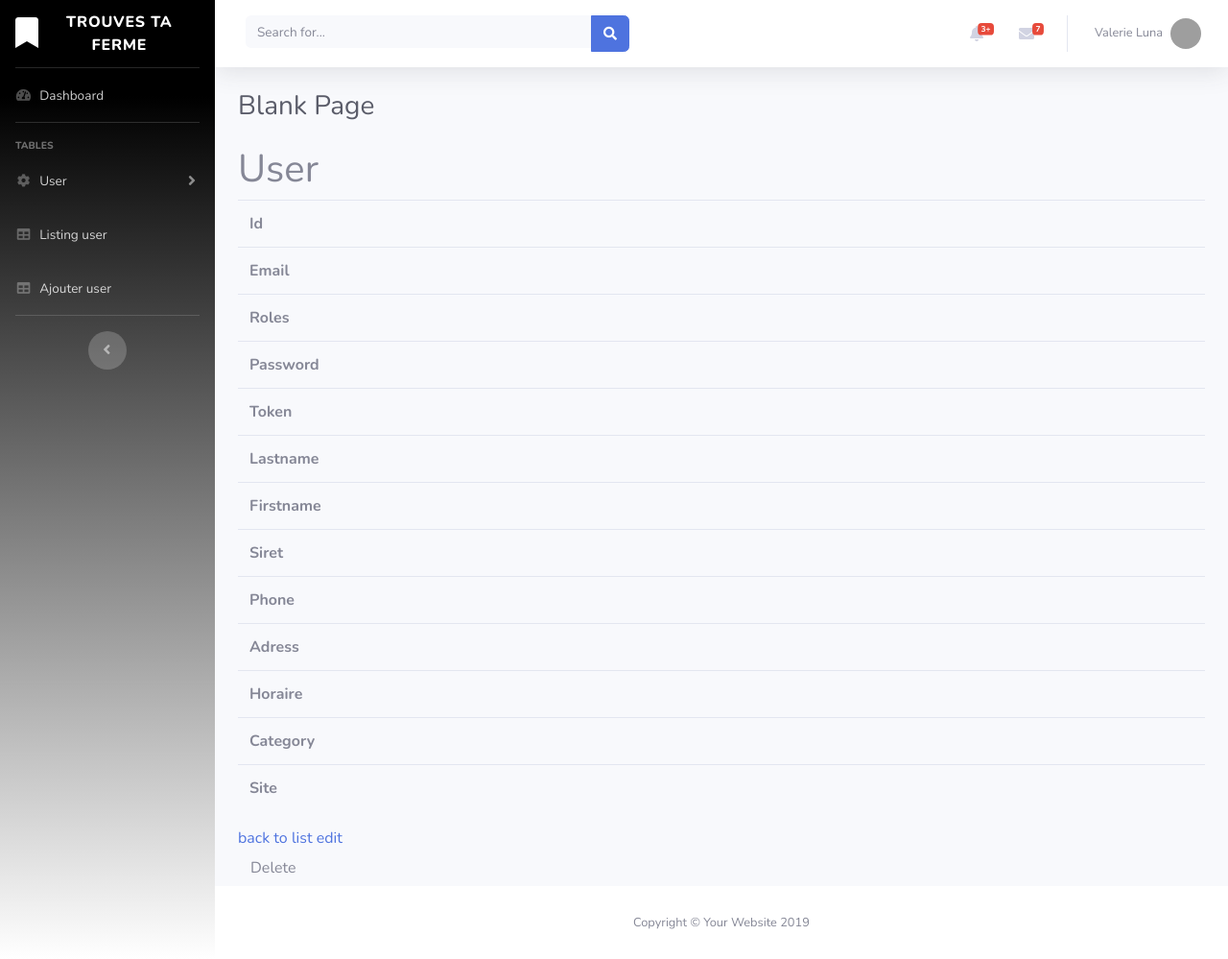
After one commit to JCoderius/projet_soutenance_gr3, a Symfony app: template templates/user/show.html.twig in a window 1280 px wide. The commit adds this page. Shown: the whole page at 96% size. Run offline with Twig, Linux system fonts and the light colour scheme; the template is opened without the code that fills it, so the values that code supplies are empty; some libraries are stand-ins or nearby versions; grey boxes are pictures that could not be loaded.

Commit message:
BO user en place

```diff
--- a/src/DataFixtures/CategoryFixtures.php
+++ b/src/DataFixtures/CategoryFixtures.php
@@ -10,7 +10,6 @@ class CategoryFixtures extends Fixture
 {
     public function load(ObjectManager $manager)
     {
-
        $category1 = new Category();
        $category1->setProduit('Fruits');
        $manager->persist($category1);
--- a/templates/admin.html.twig
+++ b/templates/admin.html.twig
@@ -53,26 +53,26 @@
 
       <!-- Heading -->
       <div class="sidebar-heading">
-        Admin
+        TABLES
       </div>
 
       <!-- Nav Item - Pages Collapse Menu -->
       <li class="nav-item">
-        <a class="nav-link collapsed" href="{{ path ('user') }}" data-toggle="collapse" data-target="#collapseTwo" aria-expanded="true" aria-controls="collapseTwo">
+        <a class="nav-link collapsed" href="#" data-toggle="collapse" data-target="#collapseTwo" aria-expanded="true" aria-controls="collapseTwo">
           <i class="fas fa-fw fa-cog"></i>
           <span>User</span>
         </a>
         <div id="collapseTwo" class="collapse" aria-labelledby="headingTwo" data-parent="#accordionSidebar">
           <div class="bg-white py-2 collapse-inner rounded">
             <h6 class="collapse-header">Custom Components:</h6>
-            <a class="collapse-item" href="buttons.html">Listing user</a>
-            <a class="collapse-item" href="cards.html">Ajouter user</a>
+            <a class="collapse-item" href="{{ path('user_index') }}">Listing user</a>
+            <a class="collapse-item" href="#">Ajouter user</a>
           </div>
         </div>
       </li>
 
       <!-- Nav Item - Utilities Collapse Menu -->
-      <li class="nav-item">
+      <!-- <li class="nav-item">
         <a class="nav-link collapsed" href="#" data-toggle="collapse" data-target="#collapseUtilities" aria-expanded="true" aria-controls="collapseUtilities">
           <i class="fas fa-fw fa-wrench"></i>
           <span>Utilities</span>
@@ -86,18 +86,18 @@
             <a class="collapse-item" href="utilities-other.html">Other</a>
           </div>
         </div>
-      </li>
+      </li> -->
 
       <!-- Divider -->
-      <hr class="sidebar-divider">
+      <!-- <hr class="sidebar-divider"> -->
 
       <!-- Heading -->
-      <div class="sidebar-heading">
+      <!-- <div class="sidebar-heading">
         Addons
-      </div>
+      </div> -->
 
       <!-- Nav Item - Pages Collapse Menu -->
-      <li class="nav-item active">
+      <!-- <li class="nav-item active">
         <a class="nav-link" href="#" data-toggle="collapse" data-target="#collapsePages" aria-expanded="true" aria-controls="collapsePages">
           <i class="fas fa-fw fa-folder"></i>
           <span>Pages</span>
@@ -114,21 +114,31 @@
             <a class="collapse-item active" href="blank.html">Blank Page</a>
           </div>
         </div>
-      </li>
+      </li> -->
 
       <!-- Nav Item - Charts -->
-      <li class="nav-item">
+      <!-- <li class="nav-item">
         <a class="nav-link" href="charts.html">
           <i class="fas fa-fw fa-chart-area"></i>
           <span>Charts</span></a>
-      </li>
+      </li> -->
 
       <!-- Nav Item - Tables -->
       <li class="nav-item">
-        <a class="nav-link" href="tables.html">
+        <a class="nav-link" href="{{ path('user_index') }}">
           <i class="fas fa-fw fa-table"></i>
-          <span>Tables</span></a>
+          <span>Listing user</span></a>
       </li>
+      <li class="nav-item">
+        <a class="nav-link" href="{{ path('user_new') }}">
+          <i class="fas fa-fw fa-table"></i>
+          <span>Ajouter user</span></a>
+      </li>
+
+
+
+
+
 
       <!-- Divider -->
       <hr class="sidebar-divider d-none d-md-block">
--- a/templates/admin/index.html.twig
+++ b/templates/admin/index.html.twig
@@ -3,5 +3,5 @@
 {% block title %}Hello AdminController!{% endblock %}
 
 {% block body %}
-page blank
+
 {% endblock %}
--- a/templates/base.html.twig
+++ b/templates/base.html.twig
@@ -31,6 +31,7 @@
                     <li><a href="{{ path('app_register') }}">Inscription</a></li>
                     <li><a href="{{ path('app_login') }}">Connexion</a></li>
                 {% else %}
+                    <li><a href="{{ path('admin') }}">Administration</a></li>
                     <li><a href="{{ path('app_logout') }}">Deconnexion</a></li>
                 {% endif %}
             </ul>
--- /dev/null
+++ b/templates/user/_delete_form.html.twig
@@ -0,0 +1,5 @@
+<form method="post" action="{{ path('user_delete', {'id': user.id}) }}" onsubmit="return confirm('Are you sure you want to delete this item?');">
+    <input type="hidden" name="_method" value="DELETE">
+    <input type="hidden" name="_token" value="{{ csrf_token('delete' ~ user.id) }}">
+    <button class="btn">Delete</button>
+</form>
--- /dev/null
+++ b/templates/user/_form.html.twig
@@ -0,0 +1,4 @@
+{{ form_start(form) }}
+    {{ form_widget(form) }}
+    <button class="btn">{{ button_label|default('Save') }}</button>
+{{ form_end(form) }}
--- /dev/null
+++ b/templates/user/show.html.twig
@@ -0,0 +1,70 @@
+{% extends 'admin.html.twig' %}
+
+{% block title %}User{% endblock %}
+
+{% block body %}
+    <h1>User</h1>
+
+    <table class="table">
+        <tbody>
+            <tr>
+                <th>Id</th>
+                <td>{{ user.id }}</td>
+            </tr>
+            <tr>
+                <th>Email</th>
+                <td>{{ user.email }}</td>
+            </tr>
+            <tr>
+                <th>Roles</th>
+                <td>{{ user.roles ? user.roles|json_encode : '' }}</td>
+            </tr>
+            <tr>
+                <th>Password</th>
+                <td>{{ user.password }}</td>
+            </tr>
+            <tr>
+                <th>Token</th>
+                <td>{{ user.token }}</td>
+            </tr>
+            <tr>
+                <th>Lastname</th>
+                <td>{{ user.lastname }}</td>
+            </tr>
+            <tr>
+                <th>Firstname</th>
+                <td>{{ user.firstname }}</td>
+            </tr>
+            <tr>
+                <th>Siret</th>
+                <td>{{ user.siret }}</td>
+            </tr>
+            <tr>
+                <th>Phone</th>
+                <td>{{ user.phone }}</td>
+            </tr>
+            <tr>
+                <th>Adress</th>
+                <td>{{ user.adress }}</td>
+            </tr>
+            <tr>
+                <th>Horaire</th>
+                <td>{{ user.horaire }}</td>
+            </tr>
+            <tr>
+                <th>Category</th>
+                <td>{{ user.category }}</td>
+            </tr>
+            <tr>
+                <th>Site</th>
+                <td>{{ user.site }}</td>
+            </tr>
+        </tbody>
+    </table>
+
+    <a href="{{ path('user_index') }}">back to list</a>
+
+    <a href="{{ path('user_edit', {'id': user.id}) }}">edit</a>
+
+    {{ include('user/_delete_form.html.twig') }}
+{% endblock %}
```
Also changed, not shown: src/Controller/UserAdminController.php (added, +16 -0 lines), src/Controller/UserController.php (+83 -3 lines), src/Form/UserType.php (added, +44 -0 lines), templates/user/edit.html.twig (added, +13 -0 lines), templates/user/index.html.twig (added, +57 -0 lines), templates/user/new.html.twig (added, +11 -0 lines), 1 other file.
